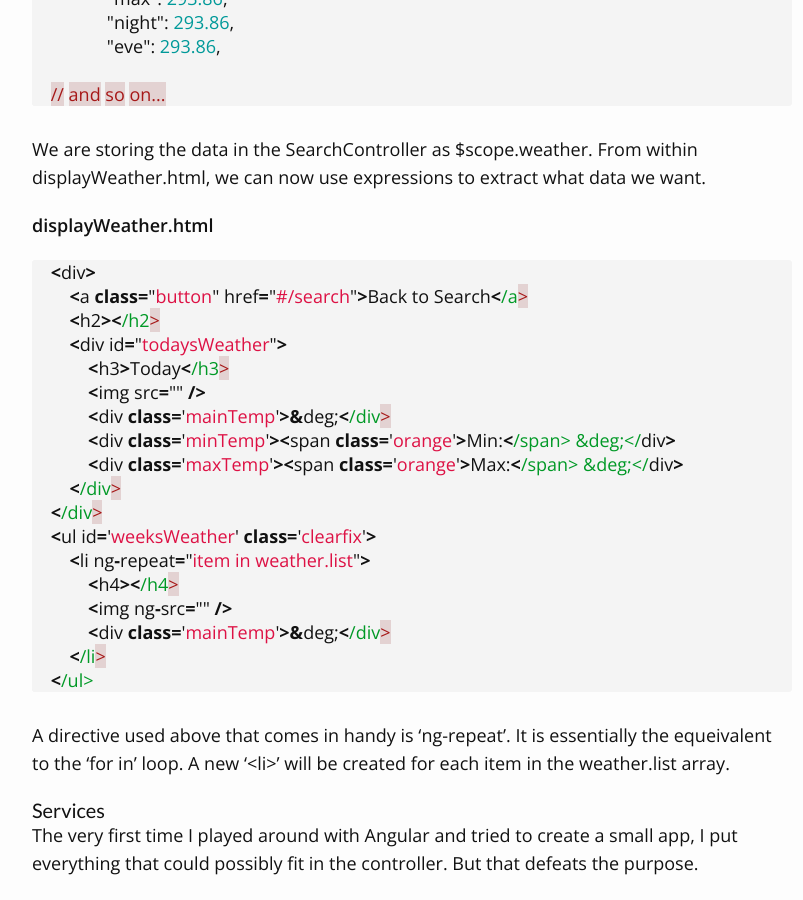
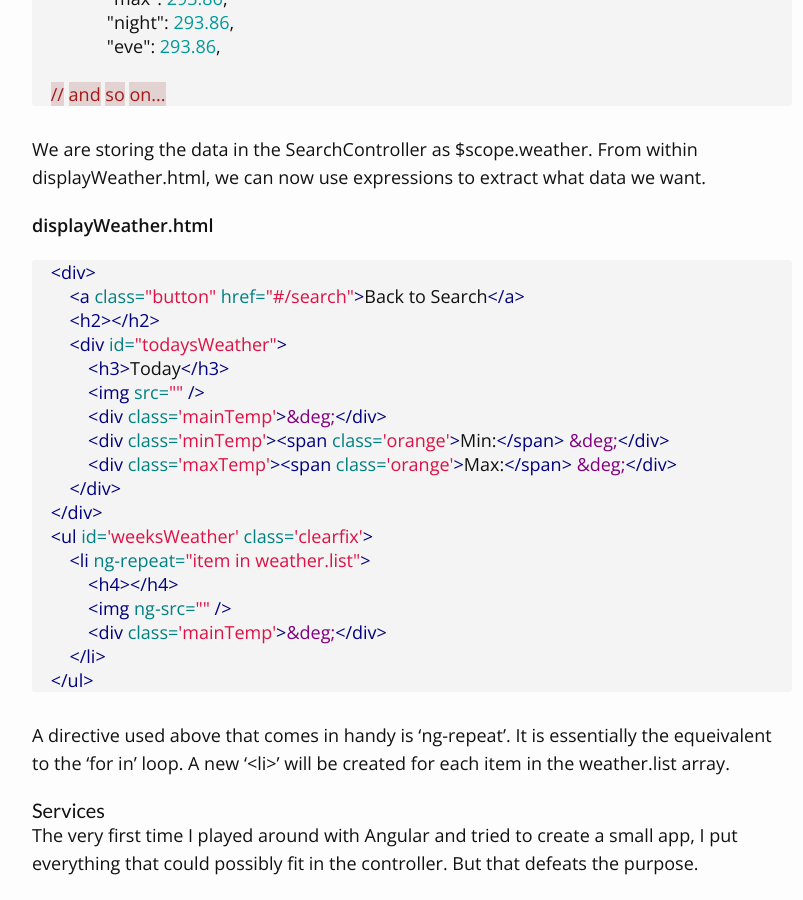
Before and after one commit to yctercero/yctercero.github.io, a Jekyll site: the page built from _posts/2016-09-05-examining-js-frameworks-libraries-angular.markdown, in a window 1280 px wide and 900 px high, scrolled down 5631 px. Shown: the whole window, without its empty margins (228-1031 px from the left). Built offline with Jekyll 4.4.1, drawn with Linux system fonts in a browser that asks for light colours; nearby versions of some CDN libraries; comment, search, counter and statistics services are not loaded.

```diff
--- a/_posts/2016-09-05-examining-js-frameworks-libraries-angular.markdown
+++ b/_posts/2016-09-05-examining-js-frameworks-libraries-angular.markdown
@@ -198,7 +200,7 @@ We are storing the data in the SearchController as $scope.weather. From within d
 
 **displayWeather.html**
 
-{% highlight js %}
+{% highlight html %}
     <div>
         <a class="button" href="#/search">Back to Search</a>
         <h2>{{ weather.city.name }}</h2>
```
Also changed, not shown: other parts of _posts/2016-09-05-examining-js-frameworks-libraries-angular.markdown (+2 -0 lines).
